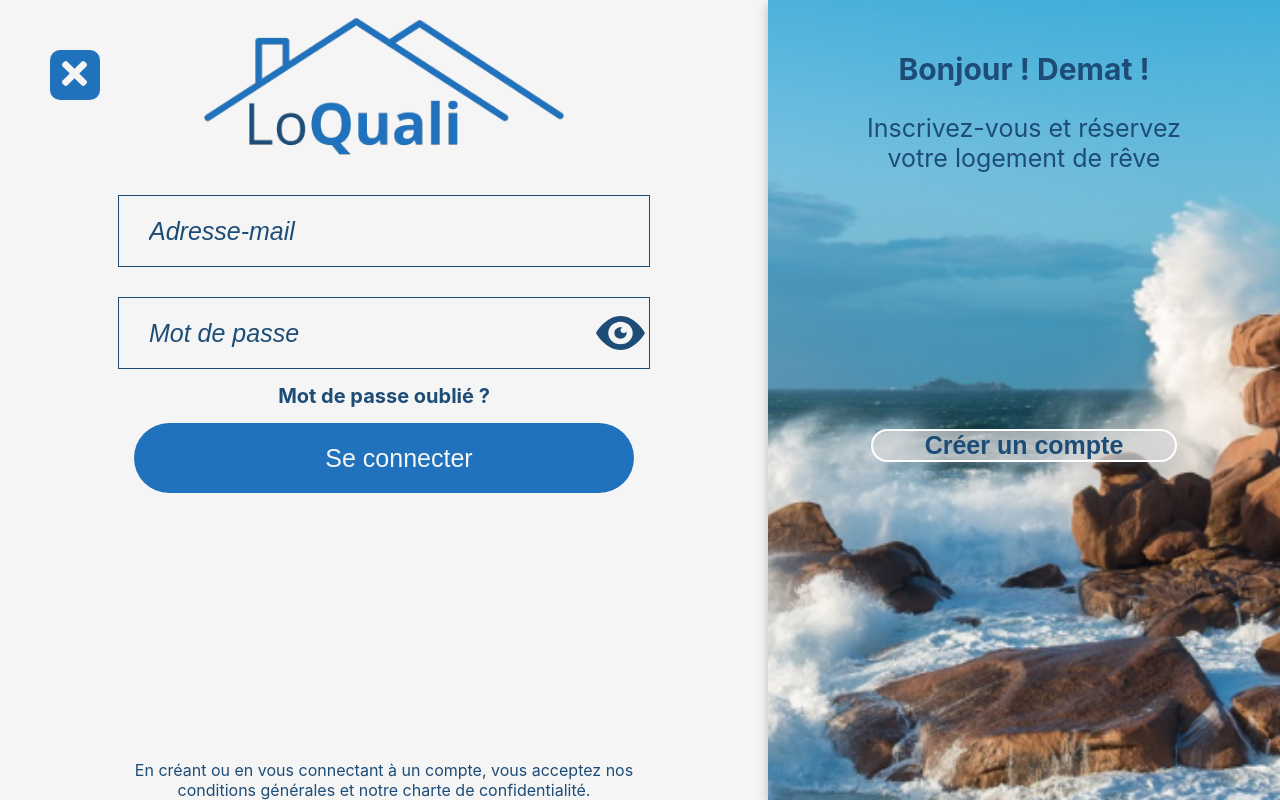
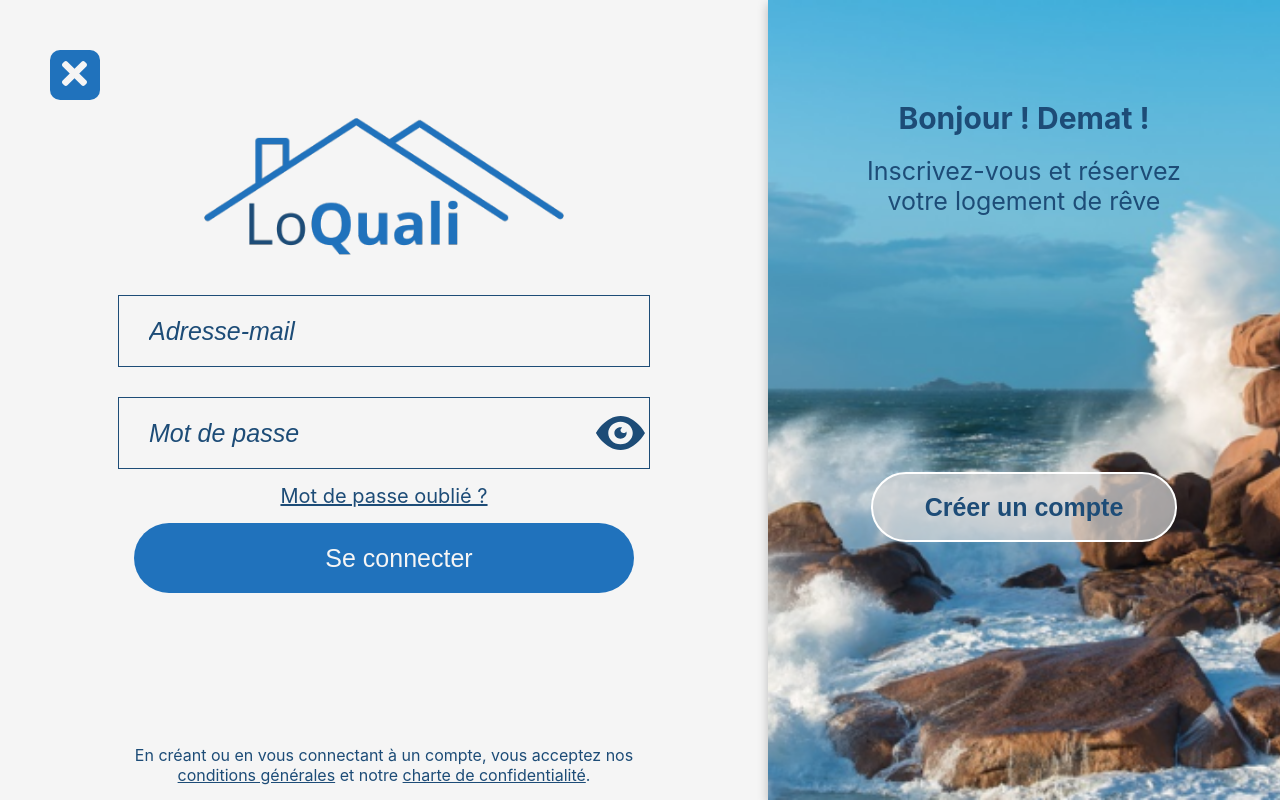
Before and after one commit to cbroussey/loquali, a PHP site: page /connexion.php in a window 1280 px wide. Run offline with PHP 8.4, Linux system fonts and the light colour scheme.

Commit message:
changement connexion

```diff
--- a/siteLinks/asset/css/style.css
+++ b/siteLinks/asset/css/style.css
@@ -25,6 +25,7 @@ h2 {
 }
 
 h3 {
+  font-weight: normal;
   font-size: 20px;
 }
 
@@ -384,11 +385,6 @@ h2 span{
 
 .txt_info_petit_log{
   font-size: 15px;
-}
-
-a {
-  color:#F5F5F5;
-  text-decoration: none;
 }
 
 .blanc{
@@ -3064,6 +3060,7 @@ p > .h3 {
 }
 
 #connexion > section:first-of-type > img {
+  margin-top: 100px;
   width: 360px;
 }
 
@@ -3115,11 +3112,12 @@ p > .h3 {
   color: #1D4C77;
 }
 
-#connexion > section:first-of-type > p {
+#connexion > section:first-of-type > p, #creation > section:last-of-type > p {
   position:absolute;
   bottom:0;
   max-width: 500px;
   text-align: center;
+  margin-bottom: 15px;
 }
 
 #connexion > section:last-of-type {
@@ -3133,7 +3131,8 @@ p > .h3 {
   align-items: center;
 }
 
-#connexion > section:last-of-type > button {
+#connexion > section:last-of-type > button, #creation > section:first-of-type > a > button {
+  height:70px;
   border-radius: 100px;
   border: 2px solid #FFF;
   background: rgba(217, 217, 217, 0.70);
@@ -3144,9 +3143,8 @@ p > .h3 {
   text-decoration: none;
 }
 
-
 #connexion > section:last-of-type > h1 {
-margin:10% 0 5% 0;
+margin:100px 0 20px 0;
 }
 
 #connexion > section:last-of-type > h2 {
@@ -3241,15 +3239,13 @@ margin:10% 0 5% 0;
 #creation > section:first-of-type > h2,
 #creation > section:first-of-type > a > button > h2,
 #formIsOwner > div > div > label > h2,
-#formIsOwner > div > p {
-  color: #1D4C77;
-}
-
-#creation > section:last-of-type > p {
-  position:absolute;
-  bottom:0;
-  max-width: 500px;
-  text-align: center;
+#formIsOwner > div > p,
+#creation a {
+  color: #1D4C77;
+}
+
+#creation a , #connexion a {
+  text-decoration: underline;
 }
 
 #creation > section:first-of-type {
@@ -3261,14 +3257,6 @@ margin:10% 0 5% 0;
   display: flex;
   flex-direction: column;
   align-items: center;
-}
-
-#creation > section:first-of-type > a > button {
-  border-radius: 100px;
-  border: 2px solid #FFF;
-  background: rgba(217, 217, 217, 0.70);
-  padding:0 10% 0 10%;
-  width:auto;
 }
 
 #creation > section:first-of-type > a > button > h2 {
```
Also changed, not shown: siteLinks/index.php (+10 -5 lines), siteLinks/isOwner.php (+7 -6 lines).
